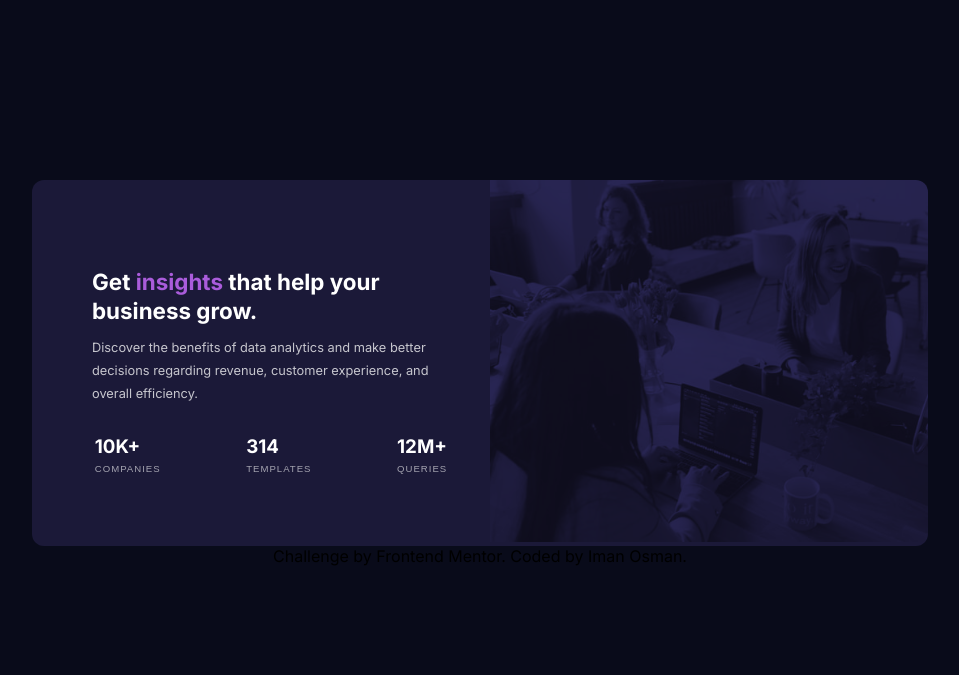
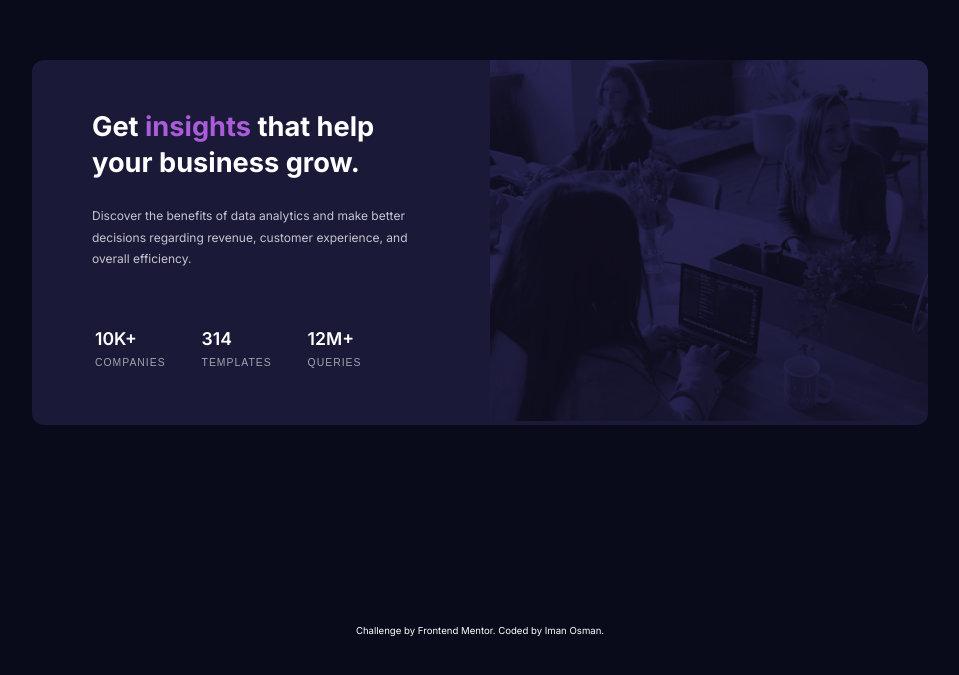
Before and after one commit to i000o/stats-preview-card, a plain HTML site: page index.html in a window 1280 px wide. Shown: the part 127-802 px from the top of the page, without its empty margins (160-1119 px from the left). Drawn offline with Linux system fonts and the light colour scheme.

Commit message:
desktop draft

```diff
--- a/index.html
+++ b/index.html
@@ -65,13 +65,14 @@
           </div>
         </div>
       </article>
-
-
     </section>
 
+  <footer>
     <div class="attribution">
       Challenge by <a href="https://www.frontendmentor.io?ref=challenge" target="_blank">Frontend Mentor</a>.
       Coded by <a href="#">Iman Osman</a>.
     </div>
+  </footer>
+
 </body>
 </html>
--- a/sass/input.scss
+++ b/sass/input.scss
@@ -96,27 +96,70 @@ section {
         text-align: left;
     }
 
+    picture {
+
+        img {
+            border-top-left-radius: 0px;
+            border-bottom-right-radius: 0px;
+        }
+    }
+
+
+    footer {
+        display: flex;
+        justify-content: center;
+        align-items: center;
+        color: hsl(0, 0%, 100%);
+        font-size: 0.6em;
+        text-align: center;
+        margin: 200px 0 50px 0;
+    }
+
     section {
         display: flex;
         flex-direction: row;
         justify-content: center;
         align-items: center;
         flex-flow: row-reverse;
-        padding: 0 0 0 20px;
+        padding: 0 0 0px 20px;
         margin: 0;
         min-width: 70%;
         min-height: auto;
 
         article {
             max-width: 50%;
+
+            h1 {
+                font-size: 1.7em;
+                padding-right: 10px;
+            }
+
+            h2 {
+                font-size: 0.75em;
+                margin: 25px 80px 50px 40px;
+            }
+
+            h3 {
+                font-size: 1.1em;
+                font-weight: 600;
+            }
+
+            p {
+                font-size: 0.65em;
+            }
+
+            h3, p {
+                margin: 8px;
+            }
+
+            div.stats {
+                justify-content: flex-start;
+                margin: 20px 35px;
+            }
+
+            div.templates, div.queries {
+                margin-left: 20px;
+            }
         }
-
-        img  {
-            border-top-left-radius: 0;
-            border-bottom-right-radius: 0;
-            height: 100%;
-        }
-
-
     }
 }
```
Also changed, not shown: sass/input.css, sass/output.css, 2 other files. Lines whose indentation alone changed are shown as unchanged.
